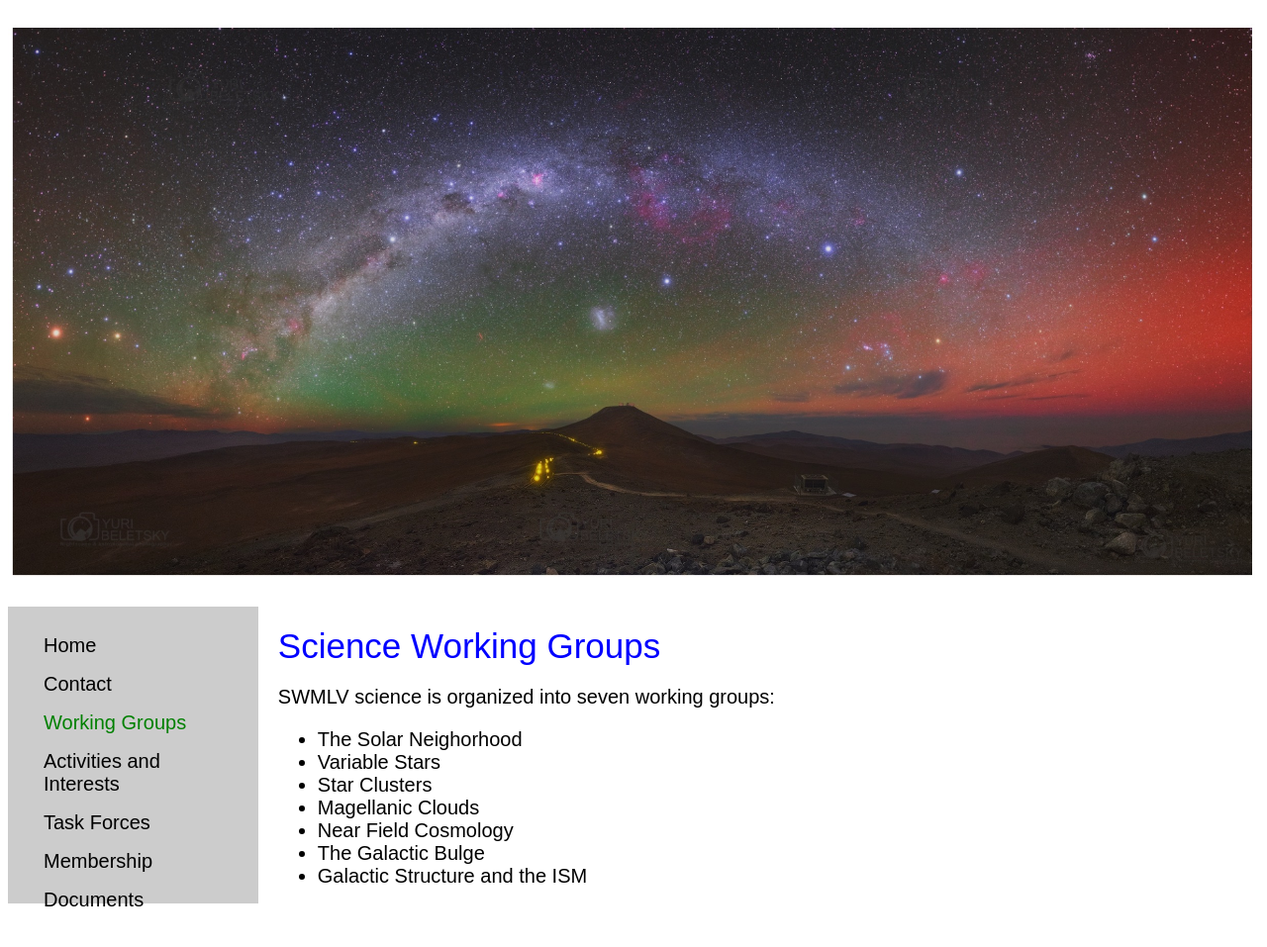
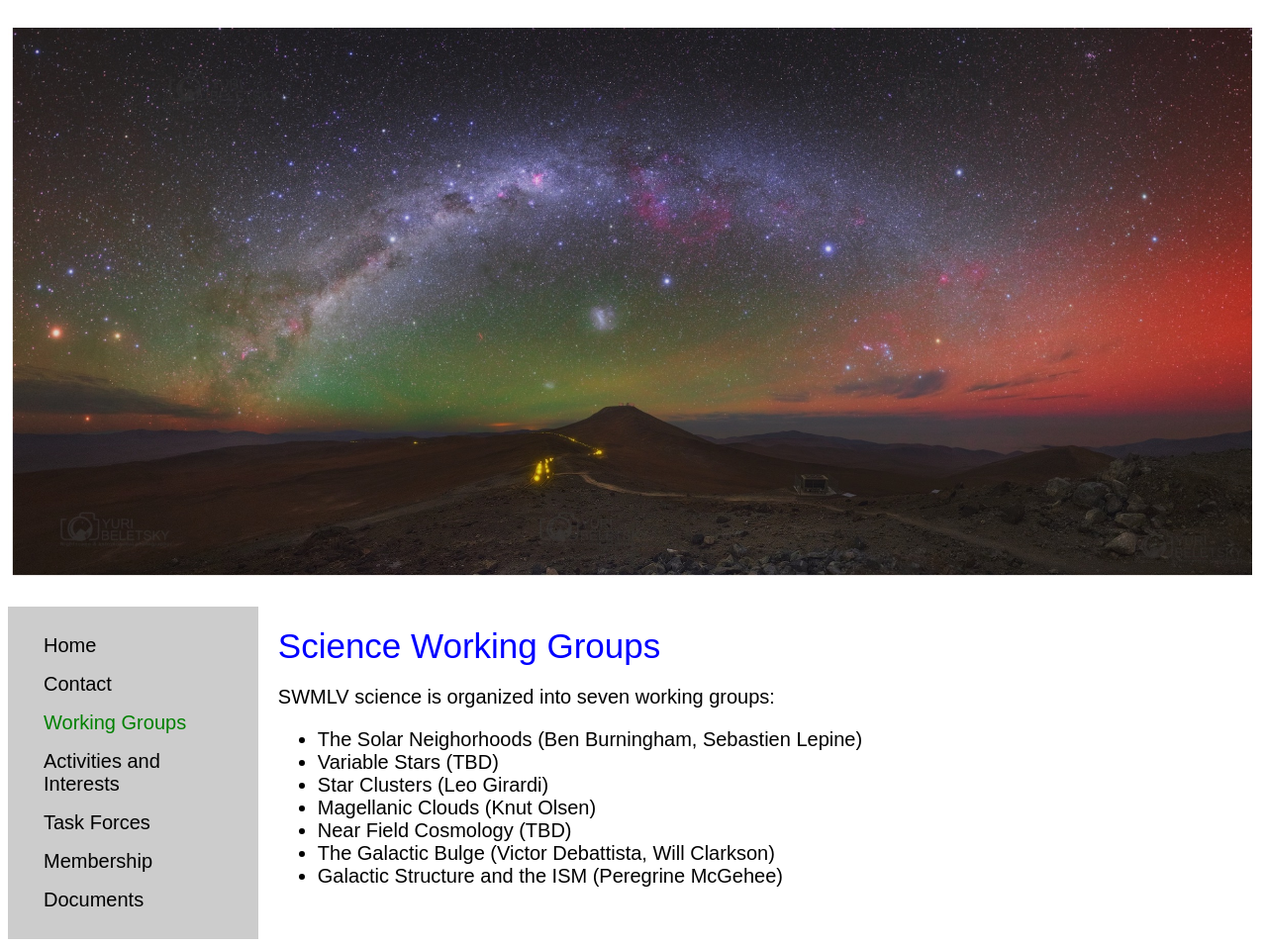
Before and after one commit to Rubin-SMWLV/Rubin-SMWLV.github.io, a Jekyll site: the page built from swg.html, in a window 1280 px wide. Shown: the whole page at 99% size. Built offline with Jekyll 4.4.1, drawn with Linux system fonts in a browser that asks for light colours.

Commit message:
some content changes, and fixed nav box layout in _sass/main.scss

```diff
--- a/_sass/main.scss
+++ b/_sass/main.scss
@@ -27,7 +27,7 @@ logo-right {
 nav {
   float: left;
   width: 20%;
-  height: 300px; /* only for demonstration, should be removed */
+/*  height: 300px;*/ /* only for demonstration, should be removed */
   background: #ccc;
   padding: 20px;
 }
--- a/swg.html
+++ b/swg.html
@@ -7,11 +7,11 @@ title: Science Working Groups
 
 SWMLV science is organized into seven working groups:
 <ul>
-<li> The Solar Neighorhood
-<li> Variable Stars
-<li> Star Clusters
-<li> Magellanic Clouds
-<li> Near Field Cosmology
-<li> The Galactic Bulge
-<li> Galactic Structure and the ISM
+<li> The Solar Neighorhoods (Ben Burningham, Sebastien Lepine)
+<li> Variable Stars (TBD)
+<li> Star Clusters (Leo Girardi)
+<li> Magellanic Clouds (Knut Olsen)
+<li> Near Field Cosmology (TBD)
+<li> The Galactic Bulge (Victor Debattista, Will Clarkson)
+<li> Galactic Structure and the ISM (Peregrine McGehee)
 </ul>
```
Also changed, not shown: index.markdown (+14 -2 lines), 13 other files.
